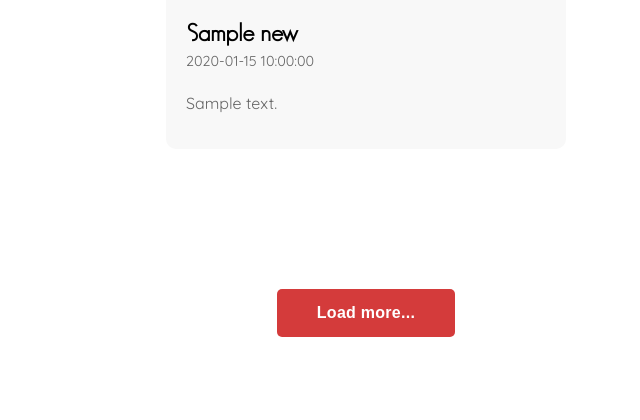
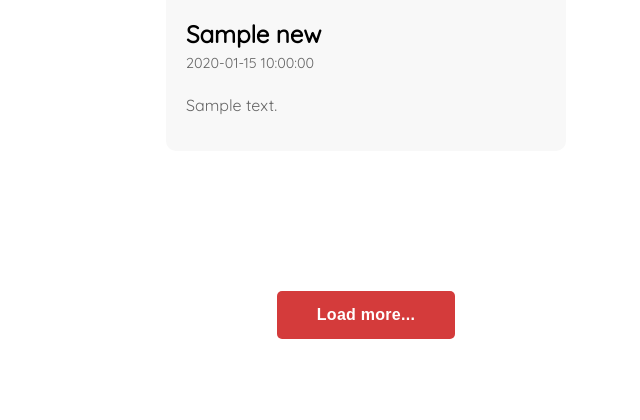
Before and after one commit to nebuIr/atlasapp.info, a PHP site: page /news in a window 1280 px wide. Shown: the part 382-802 px from the top of the page, without its empty margins (274-914 px from the left). Run offline with PHP 8.4, Linux system fonts and the light colour scheme; tables that the repository leaves empty or names only in its code hold one stand-in row (values such as "Sample post"); some libraries are stand-ins or nearby versions.

Commit message:
update fonts

```diff
--- a/functions/news/getNews.php
+++ b/functions/news/getNews.php
@@ -30,9 +30,9 @@ class getNews
             <a  style='text-decoration: none; color: inherit' href='$news_uri'>
                 <div class='news'>
                     <img alt='news image' class='news-img' src='$news_enclosures'><br>
-                    <h2 style='margin-bottom: 5px' class='nms news-text-padding-side'>$news_title</h2>
-                    <div class='text-small text-light news-text-padding-side'>$news_timestamp</div><br>
-                    <div class='text-light news-text-padding-side news-text-padding-bottom'>$news_content</div><br>
+                    <h2 style='margin-bottom: 5px' class='quicksand news-text-padding-side'>$news_title</h2>
+                    <div class='text-small text-light quicksand news-text-padding-side'>$news_timestamp</div><br>
+                    <div class='text-light quicksand news-text-padding-side news-text-padding-bottom'>$news_content</div><br>
                 </div>
             </a>";
         }
@@ -87,9 +87,9 @@ class getNews
                 <a  style='text-decoration: none; color: inherit' href=" . $row["uri"] . ">
                     <div class='news'>
                         <img alt='news image' class='news-img' src=" . $row["enclosures"] . "><br>
-                        <h2 style='margin-bottom: 5px' class='nms news-text-padding-side'>" . $row["title"] . "</h2>
-                        <div class='text-small text-light news-text-padding-side'>" . $row["date"] . "</div><br>
-                        <div class='text-light news-text-padding-side news-text-padding-bottom'>" . $row["content"] . "</div><br>
+                        <h2 style='margin-bottom: 5px' class='quicksand news-text-padding-side'>" . $row["title"] . "</h2>
+                        <div class='text-small text-light quicksand news-text-padding-side'>" . $row["date"] . "</div><br>
+                        <div class='text-light quicksand news-text-padding-side news-text-padding-bottom'>" . $row["content"] . "</div><br>
                     </div>
                 </a>";
             }
```
Also changed, not shown: functions/releases/getReleases.php (+6 -6 lines).
